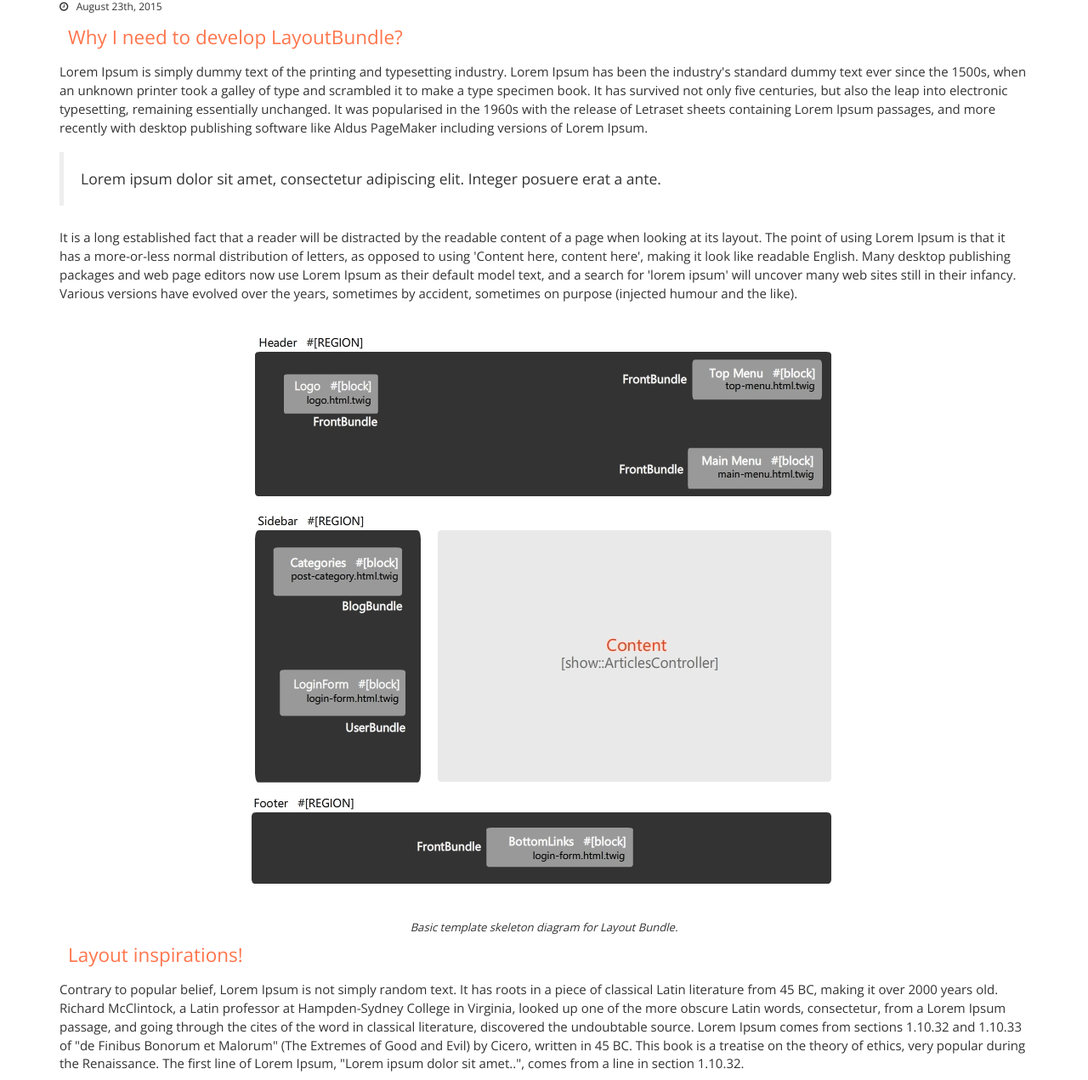
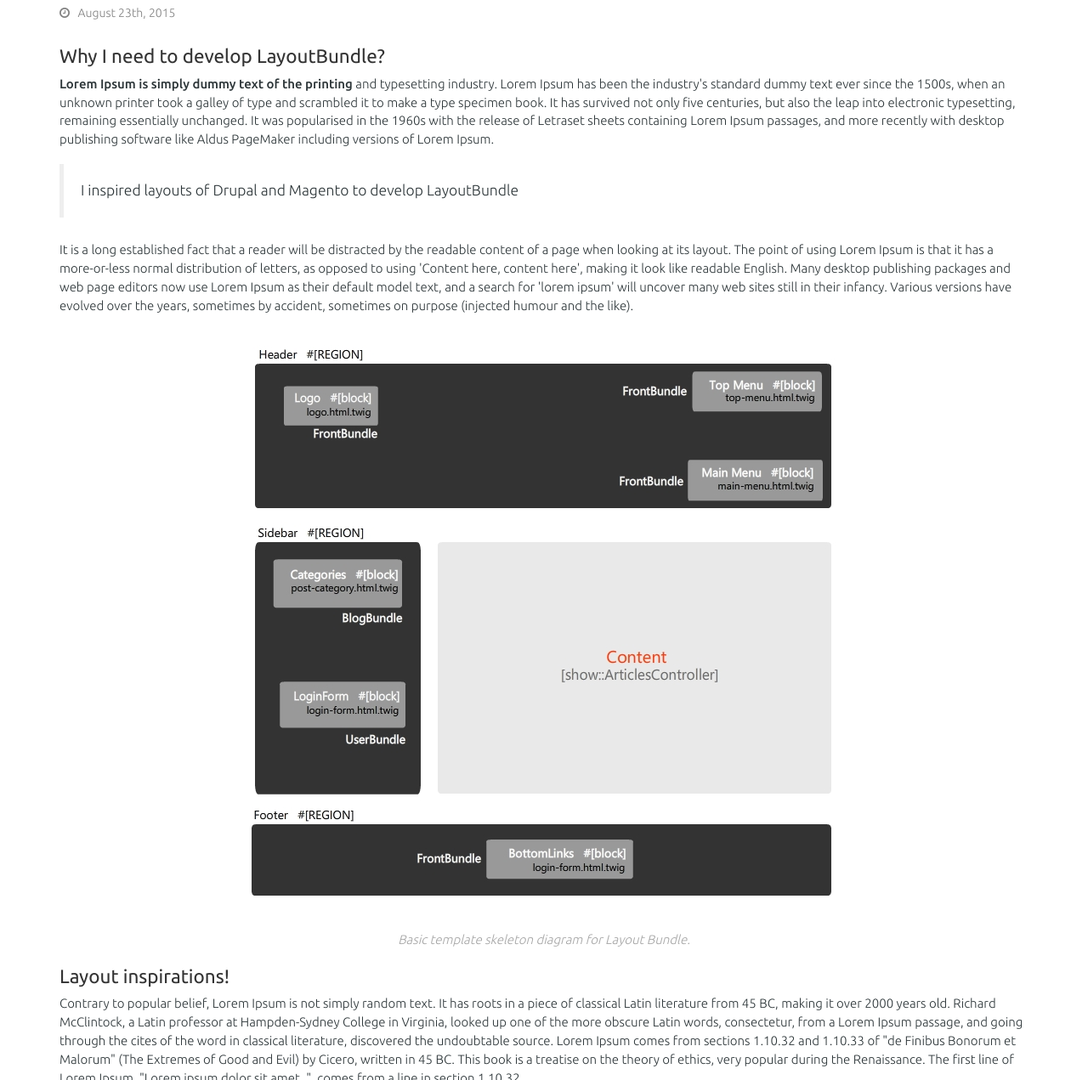
Before and after one commit to kamranshahzad/kamranshahzad.github.io, a plain HTML site: page blog/the-concept-behind-layoutbundle.html in a window 1280 px wide. Shown: the part 215-1486 px from the top of the page at 85% size. Drawn offline with nearby package versions, Linux system fonts and the light colour scheme.

Commit message:
Blog update

```diff
--- a/assets/css/styles.css
+++ b/assets/css/styles.css
@@ -285,24 +285,28 @@ pre { padding: 0px;}
 */
 
 .blog-container {
-    font-family: 'Open Sans', sans-serif !important;
+    font-family: 'Ubuntu', sans-serif;
     line-height: 1.46;
-    color: #333;
+    color: #2C3538;
     font-size: 15px;
+    font-weight: 300;
 }
 
 .blog-container .breadcrumb { font-size: 12px !important;}
 
 .blog-container h1 {
     text-align: left;
-    margin: 3rem 3rem 1rem 0;
-    font-size: 3rem;
+    margin: 3.5rem 3.5rem 1.3rem 0;
+    font-size: 1.9em;
     font-weight: 400;
+    color:#333;
 }
 
 .blog-container figure img, .blog-container p, .blog-container p img {
     padding: .5em 0;
 }
+
+.bold {  font-weight: 500;}
 
 hr {
      color: #f5f5f5;
@@ -312,16 +316,18 @@ hr {
 }
 
 figcaption {
-    font-size: .875em;
+    font-size: 1em;
     line-height: 1.6827;
     font-style: italic;
     text-align: center;
+    color:#A6A6A6;
+    margin-bottom: 15px;
 }
 
 img { margin:20px auto;display: block;max-width:100%;height:auto;}
 
-.blog-container h2 { font-size: 1.5em; font-weight: 400; margin: 10px; color: #ff754c;}
-.blog-container .date {  margin:5px 0 15px; font-size: 12px;}
+.blog-container h2 { font-size: 1.5em; font-weight: 400;line-height: 1.3; color:#333;}
+.blog-container .date {  margin:5px 0 25px; font-size: 14px;color:gray;}
 
 /*
     contact-container
--- a/blog/the-concept-behind-layoutbundle.html
+++ b/blog/the-concept-behind-layoutbundle.html
@@ -8,7 +8,8 @@
     <link rel="shortcut icon" href="../favicon.ico" type="image/x-icon" />
     <link href='http://fonts.googleapis.com/css?family=Raleway:400,300,700' rel='stylesheet' type='text/css'>
     <link href='http://fonts.googleapis.com/css?family=Quattrocento+Sans' rel='stylesheet' type='text/css'>
-    <link href='http://fonts.googleapis.com/css?family=Open+Sans:300' rel='stylesheet' type='text/css'>
+
+    <link href='https://fonts.googleapis.com/css?family=Ubuntu:400,500,300' rel='stylesheet' type='text/css'>
     <link rel="stylesheet" href="//maxcdn.bootstrapcdn.com/font-awesome/4.3.0/css/font-awesome.min.css">
     <link rel="stylesheet" href="https://maxcdn.bootstrapcdn.com/bootstrap/3.3.4/css/bootstrap.min.css">
     <link rel="stylesheet" href="//cdnjs.cloudflare.com/ajax/libs/highlight.js/8.5/styles/default.min.css">
@@ -43,10 +44,10 @@
 
             <h2>Why I need to develop LayoutBundle?</h2>
             <p>
-                Lorem Ipsum is simply dummy text of the printing and typesetting industry. Lorem Ipsum has been the industry's standard dummy text ever since the 1500s, when an unknown printer took a galley of type and scrambled it to make a type specimen book. It has survived not only five centuries, but also the leap into electronic typesetting, remaining essentially unchanged. It was popularised in the 1960s with the release of Letraset sheets containing Lorem Ipsum passages, and more recently with desktop publishing software like Aldus PageMaker including versions of Lorem Ipsum.
+                <span class="bold">Lorem Ipsum is simply dummy text of the printing</span> and typesetting industry. Lorem Ipsum has been the industry's standard dummy text ever since the 1500s, when an unknown printer took a galley of type and scrambled it to make a type specimen book. It has survived not only five centuries, but also the leap into electronic typesetting, remaining essentially unchanged. It was popularised in the 1960s with the release of Letraset sheets containing Lorem Ipsum passages, and more recently with desktop publishing software like Aldus PageMaker including versions of Lorem Ipsum.
             </p>
             <blockquote>
-                <p>Lorem ipsum dolor sit amet, consectetur adipiscing elit. Integer posuere erat a ante.</p>
+                <p>I inspired layouts of Drupal and Magento to develop LayoutBundle</p>
             </blockquote>
             <p>
                 It is a long established fact that a reader will be distracted by the readable content of a page when looking at its layout. The point of using Lorem Ipsum is that it has a more-or-less normal distribution of letters, as opposed to using 'Content here, content here', making it look like readable English. Many desktop publishing packages and web page editors now use Lorem Ipsum as their default model text, and a search for 'lorem ipsum' will uncover many web sites still in their infancy. Various versions have evolved over the years, sometimes by accident, sometimes on purpose (injected humour and the like).
```
